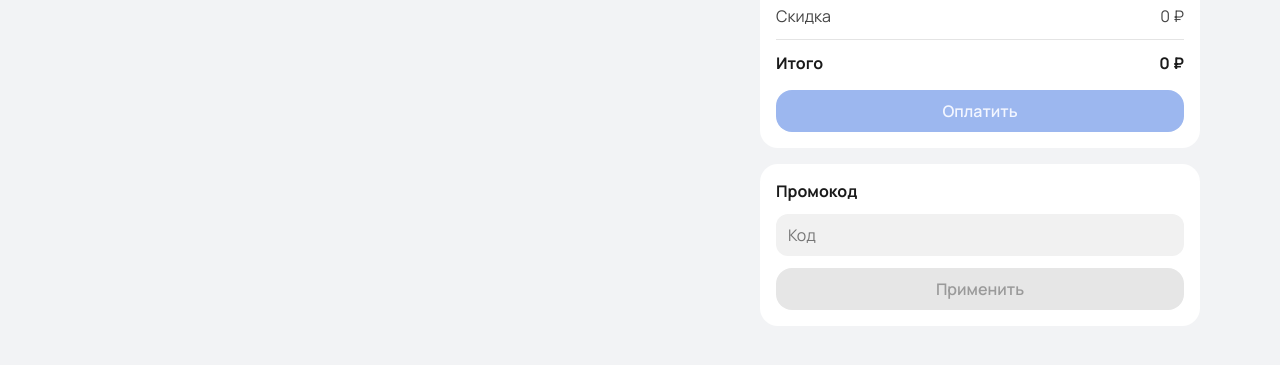
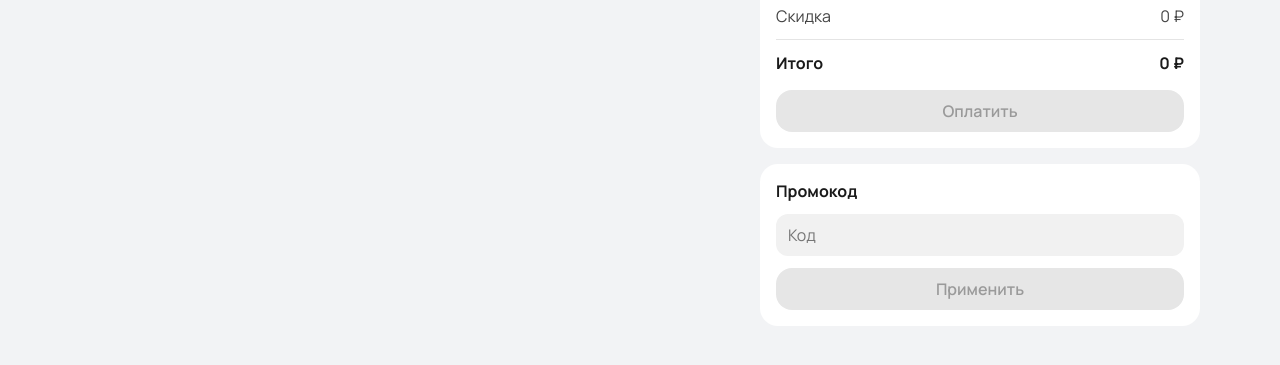
Before and after one commit to VladimirLyt/Web-design, a website with bundled scripts: page cart.html in a window 1280 px wide. Shown: the part 225-590 px from the top of the page. Built offline with nearby package versions, Linux system fonts and the light colour scheme.

Commit message:
hover эффекты при неактивности

```diff
--- a/styles/components/buttons.css
+++ b/styles/components/buttons.css
@@ -42,3 +42,15 @@
 .button--accent:hover {
   background: #0956d6;
 }
+
+.button:disabled:hover,
+.button:disabled {
+  background: #e6e6e6;
+  color: #9a9a9a;
+  cursor: not-allowed;
+}
+
+.button--accent:disabled:hover {
+  background: #9cb7ef;
+  color: #f3f6ff;
+}
```
